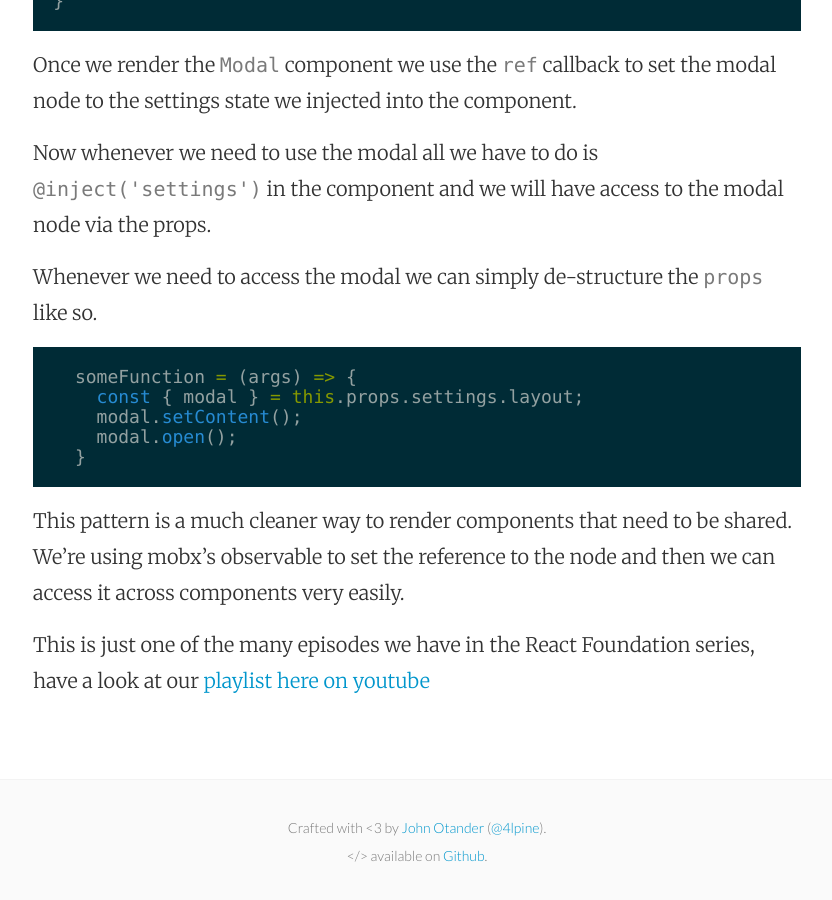
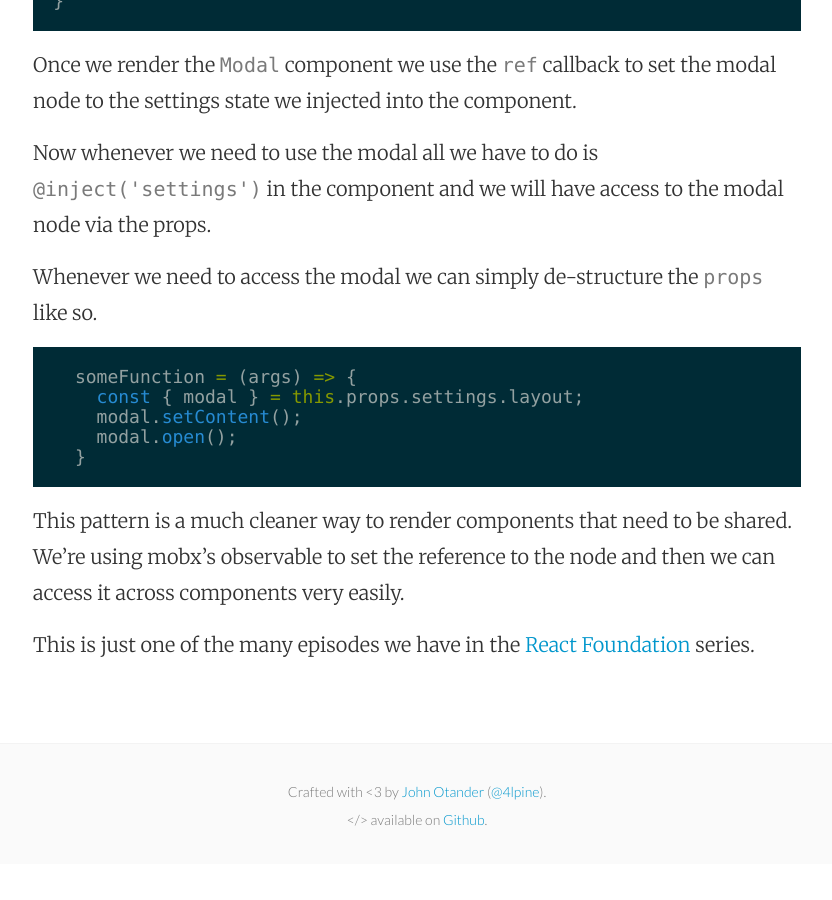
Before and after one commit to Legitcode/ReactJSNews, a Jekyll site: the page built from _posts/2017-08-14-rendering-modal-box-in-the-layout.md, in a window 1280 px wide and 900 px high, scrolled down 1999 px. Shown: the whole window, without its empty margins (223-1055 px from the left). Built offline with Jekyll 4.4.1, drawn with Linux system fonts in a browser that asks for light colours; comment, search, counter and statistics services are not loaded; after the commit the page ends 2863 px from its top, so only the background shows below that; some of the changed text lies outside the part shown.

```diff
--- a/_posts/2017-08-14-rendering-modal-box-in-the-layout.md
+++ b/_posts/2017-08-14-rendering-modal-box-in-the-layout.md
@@ -8,10 +8,10 @@ published: true
 categories: react, es6, component, singleton, mobx
 ---
 
-When building react applications we generally need to use modal boxes in our application, however it's not always clear how we render the modal box. Should we render it in the page? or render it once in our layout and re-use it? This is a companion post for a [video episode on youtube](https://www.youtube.com/watch?v=j5Kjtme9BNw&index=35&list=PLjQo0sojbbxU6Yl9l-38gOyeQYjqXefq7)
+When building react applications we generally need to use modal boxes in our application, however it's not always clear how we render the modal box. Should we render it in the page? or render it once in our layout and re-use it? This is a companion post for a [free video episode](https://www.codemy.net/posts/react-rendering-the-modal-in-the-layout)
 
 <!--more-->
-When building react applications we generally need to use modal boxes in our application, however it's not always clear how we render the modal box. Should we render it in the page? or render it once in our layout and re-use it? This is a companion post for a [video episode on youtube](https://www.youtube.com/watch?v=j5Kjtme9BNw&index=35&list=PLjQo0sojbbxU6Yl9l-38gOyeQYjqXefq7)
+When building react applications we generally need to use modal boxes in our application, however it's not always clear how we render the modal box. Should we render it in the page? or render it once in our layout and re-use it? This is a companion post for a [free video episode](https://www.codemy.net/posts/react-rendering-the-modal-in-the-layout)
 
 Modal boxes are what I consider 'singletons' which means only 1 instance should be rendered at any time. There should not be many instances of it on the page, however if we render it locally in our component we could have mulitple modal boxes overlapping each other if they're not well managed. We eliminate this problem by rendering only 1 instance of the modal box and sharing it across multiple pages of our application.
 
@@ -80,4 +80,4 @@ Whenever we need to access the modal we can simply de-structure the `props` like
 
 This pattern is a much cleaner way to render components that need to be shared. We're using mobx's observable to set the reference to the node and then we can access it across components very easily.
 
-This is just one of the many episodes we have in the React Foundation series, have a look at our [playlist here on youtube](https://www.youtube.com/playlist?list=PLjQo0sojbbxU6Yl9l-38gOyeQYjqXefq7)
+This is just one of the many episodes we have in the [React Foundation](https://www.codemy.net/channels/react-foundation) series.
```
